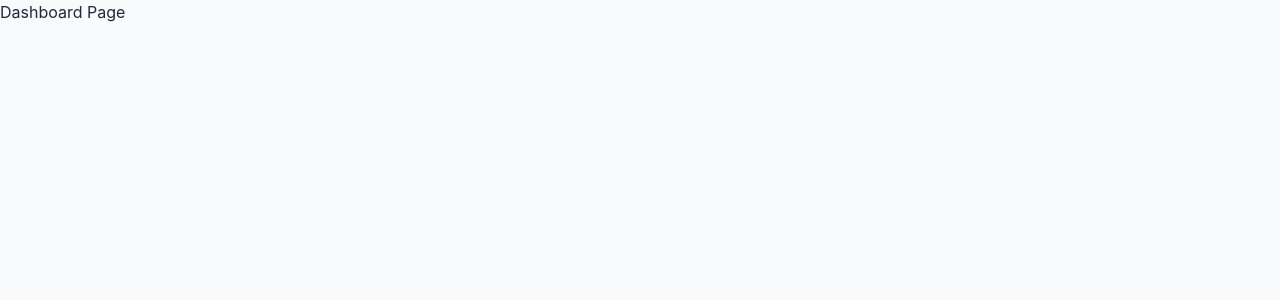
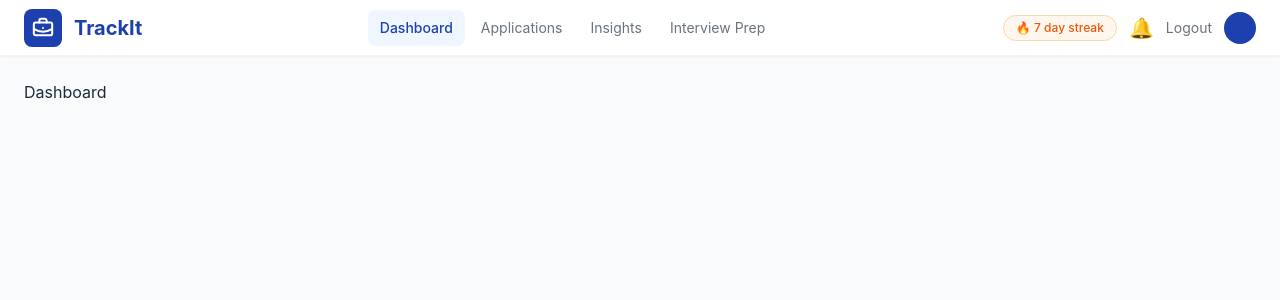
Before and after one commit to chahats24/job-tracker, a React (Vite) app in the folder client/: page /dashboard in a window 1280 px wide. Shown: the top 300 px of the page. Built offline with nearby package versions, Linux system fonts and the light colour scheme.

Commit message:
feat: navbar working with active links and auth

```diff
--- a/client/src/components/Navbar.jsx
+++ b/client/src/components/Navbar.jsx
@@ -0,0 +1,92 @@
+import {useContext} from 'react';
+import {NavLink,useNavigate} from 'react-router-dom';
+import { AuthContext } from '../context/AuthContext';
+import { BriefcaseBusiness } from "lucide-react";
+
+const Navbar=()=>{
+    const {user,logout} = useContext(AuthContext);
+    const navigate=useNavigate();
+    const handleLogout=()=>{
+        logout();
+        navigate('/');
+    };
+    return(
+        // 5. nav container
+    <nav className="bg-white border-b border-gray-100 px-6 h-14 flex items-center justify-between sticky top-0 z-10 shadow-sm">
+
+      {/* 6. Left — logo */}
+      <div className="flex items-center gap-3">
+  <div className="bg-blue-800 p-2 rounded-lg">
+    <BriefcaseBusiness
+      size={22}
+      className="text-white"
+      strokeWidth={2.2}
+    />
+  </div>
+
+  <span className="text-blue-800 text-xl font-bold">
+    TrackIt
+  </span>
+</div>
+
+      {/* 7. Center — nav links */}
+      <div className="flex items-center gap-1">
+        <NavLink
+          to="/dashboard"
+          className={({ isActive }) =>
+            isActive
+              ? 'bg-blue-50 text-blue-800 font-medium px-3 py-2 rounded-lg text-sm'
+              : 'text-gray-500 px-3 py-2 rounded-lg text-sm hover:bg-gray-50'
+          }
+        >
+          Dashboard
+        </NavLink>
+
+        {/* repeat for Applications, Insights, Interview Prep */}
+        <NavLink to="/applications" className={({ isActive }) =>
+            isActive
+              ? 'bg-blue-50 text-blue-800 font-medium px-3 py-2 rounded-lg text-sm'
+              : 'text-gray-500 px-3 py-2 rounded-lg text-sm hover:bg-gray-50'
+          }>Applications</NavLink>
+        <NavLink to="/insights" className={({ isActive }) =>
+            isActive
+              ? 'bg-blue-50 text-blue-800 font-medium px-3 py-2 rounded-lg text-sm'
+              : 'text-gray-500 px-3 py-2 rounded-lg text-sm hover:bg-gray-50'
+          }>Insights</NavLink>
+        <NavLink to="/interview-prep" className={({ isActive }) =>
+            isActive
+              ? 'bg-blue-50 text-blue-800 font-medium px-3 py-2 rounded-lg text-sm'
+              : 'text-gray-500 px-3 py-2 rounded-lg text-sm hover:bg-gray-50'
+          }>Interview Prep</NavLink>
+      </div>
+
+      {/* 8. Right — streak, bell, logout, avatar */}
+      <div className="flex items-center gap-3">
+
+        {/* Streak badge */}
+        <div className="flex items-center gap-1.5 bg-orange-50 border border-orange-200 rounded-full px-3 py-1 text-xs font-medium text-orange-600">
+          🔥 7 day streak
+        </div>
+
+        {/* Bell */}
+        <span className="text-xl">🔔</span>
+
+        {/* Logout */}
+        <button
+          onClick={handleLogout}
+          className="text-sm text-gray-500 hover:text-red-500 transition-colors"
+        >
+          Logout
+        </button>
+
+        {/* Avatar */}
+        <div className="w-8 h-8 rounded-full bg-blue-800 flex items-center justify-center text-white text-sm font-medium">
+          {user && user.email[0].toUpperCase()}
+        </div>
+
+      </div>
+    </nav>
+  );
+};
+
+export default Navbar;
--- a/client/src/pages/Dashboard.jsx
+++ b/client/src/pages/Dashboard.jsx
@@ -1,6 +1,13 @@
+import Navbar from '../components/Navbar';
+
 const Dashboard = () =>{
     return(
-        <div>Dashboard Page</div>
+        <div className="min-h-screen bg-gray-50">
+            <Navbar/>
+            <div className="p-6">
+                <h1>Dashboard</h1>
+            </div>
+        </div>
     );
 };
 
```
